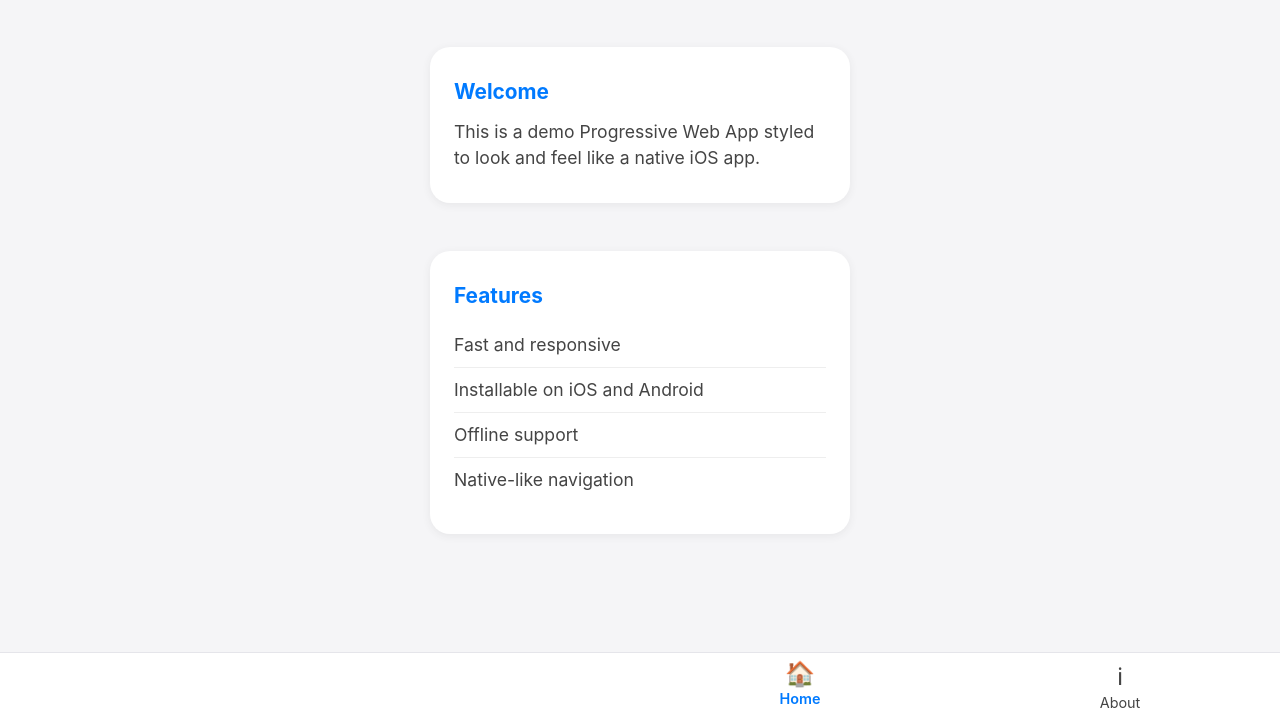
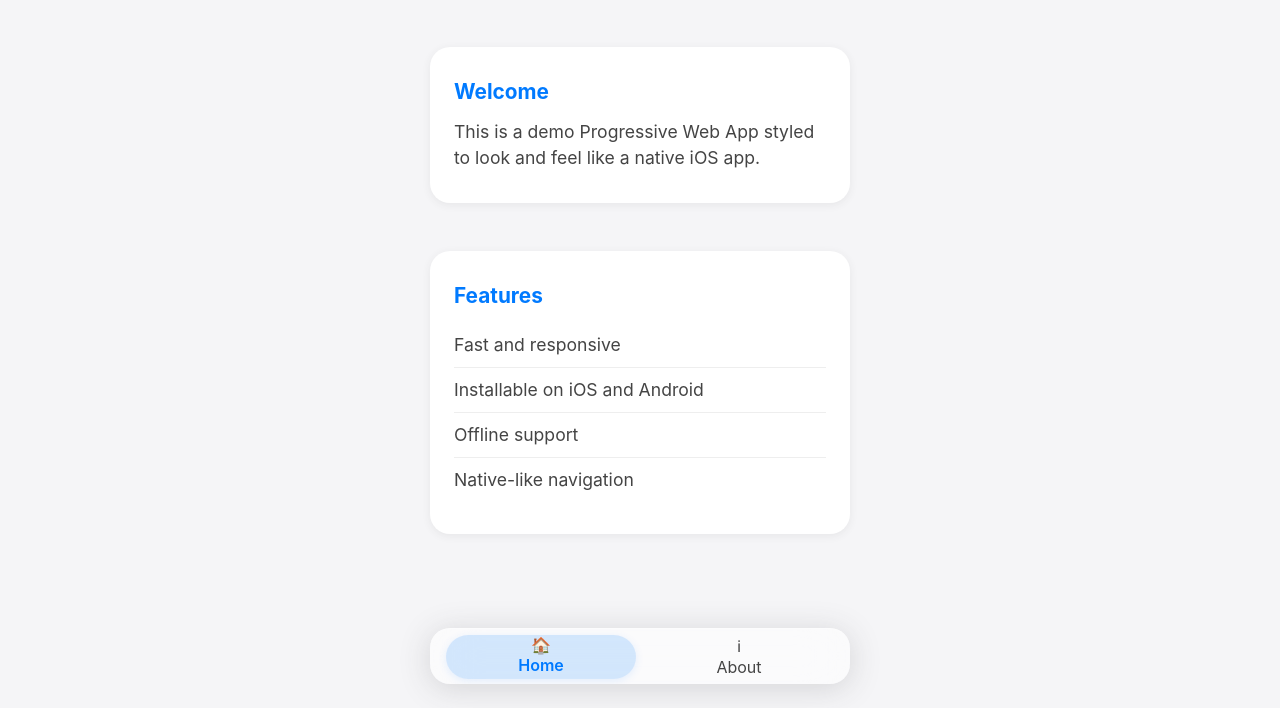
Before and after one commit to RhysGit/testapp, a plain HTML site: page index.html in a window 1280 px wide. Shown: the part 92-800 px from the top of the page. Drawn offline with Linux system fonts and the light colour scheme.

Commit message:
Update style.css

```diff
--- a/style.css
+++ b/style.css
@@ -234,39 +234,67 @@ p, .features-list {
 
 .tab-bar {
     position: fixed;
-    bottom: 0;
-    left: 0;
-    right: 0;
+    left: 50%;
+    bottom: 24px;
+    transform: translateX(-50%);
+    width: calc(100vw - 48px);
+    max-width: 420px;
     height: 56px;
-    background: var(--tab-bar-bg);
-    border-top: 1px solid var(--tab-bar-border);
+    background: rgba(255,255,255,0.55);
+    border-radius: 20px;
+    border-top: 1px solid rgba(255,255,255,0.3);
+    box-shadow: 0 4px 32px rgba(60,60,67,0.18);
+    backdrop-filter: blur(24px) saturate(180%);
+    -webkit-backdrop-filter: blur(24px) saturate(180%);
     display: flex;
     justify-content: space-around;
     align-items: center;
-    z-index: 100;
+    z-index: 1000;
+    transition: background 0.3s, box-shadow 0.2s;
+    padding: 0 12px;
+    overflow: hidden;
+    position: fixed;
+}
+
+.tab-pill {
+    position: absolute;
+    top: 6px;
+    left: 0;
+    width: 0;
+    height: 44px;
+    background: rgba(0,122,255,0.16);
+    border-radius: 999px;
+    box-shadow: 0 2px 8px rgba(0,122,255,0.10);
+    transition: left 0.25s cubic-bezier(.4,0,.2,1), width 0.25s cubic-bezier(.4,0,.2,1);
+    z-index: 1;
+    pointer-events: none;
+}
+
+@media (prefers-color-scheme: dark) {
+    .tab-pill {
+        background: rgba(10,132,255,0.22);
+        box-shadow: 0 2px 8px rgba(10,132,255,0.18);
+    }
 }
 
 .tab {
+    position: relative;
     flex: 1;
     text-align: center;
     color: var(--text-secondary);
     text-decoration: none;
     font-size: 1em;
     padding: 6px 0 0 0;
-    transition: color 0.2s;
+    transition: color 0.2s, background 0.2s;
     display: flex;
     flex-direction: column;
     align-items: center;
     height: 100%;
-}
-
-.tab-icon {
-    font-size: 1.5em;
-    margin-bottom: 2px;
-}
-
-.tab-label {
-    font-size: 0.9em;
+    background: transparent;
+    border: none;
+    border-radius: 999px;
+    margin: 0 4px;
+    z-index: 2;
 }
 
 .tab.active,
@@ -274,6 +302,24 @@ p, .features-list {
 .tab:focus {
     color: var(--accent);
     font-weight: 600;
+    outline: none;
+    /* Remove background here, pill will show instead */
+    background: transparent;
+    box-shadow: none;
+}
+
+/* --- Dark mode glass effect for tab bar --- */
+@media (prefers-color-scheme: dark) {
+    .tab-bar {
+        background: rgba(28,28,30,0.55);
+        border-top: 1px solid rgba(255,255,255,0.08);
+        box-shadow: 0 4px 32px rgba(0,0,0,0.44);
+    }
+    .tab.active,
+    .tab:active,
+    .tab:focus {
+        background: rgba(10,132,255,0.12);
+    }
 }
 
 .app-container {
```
